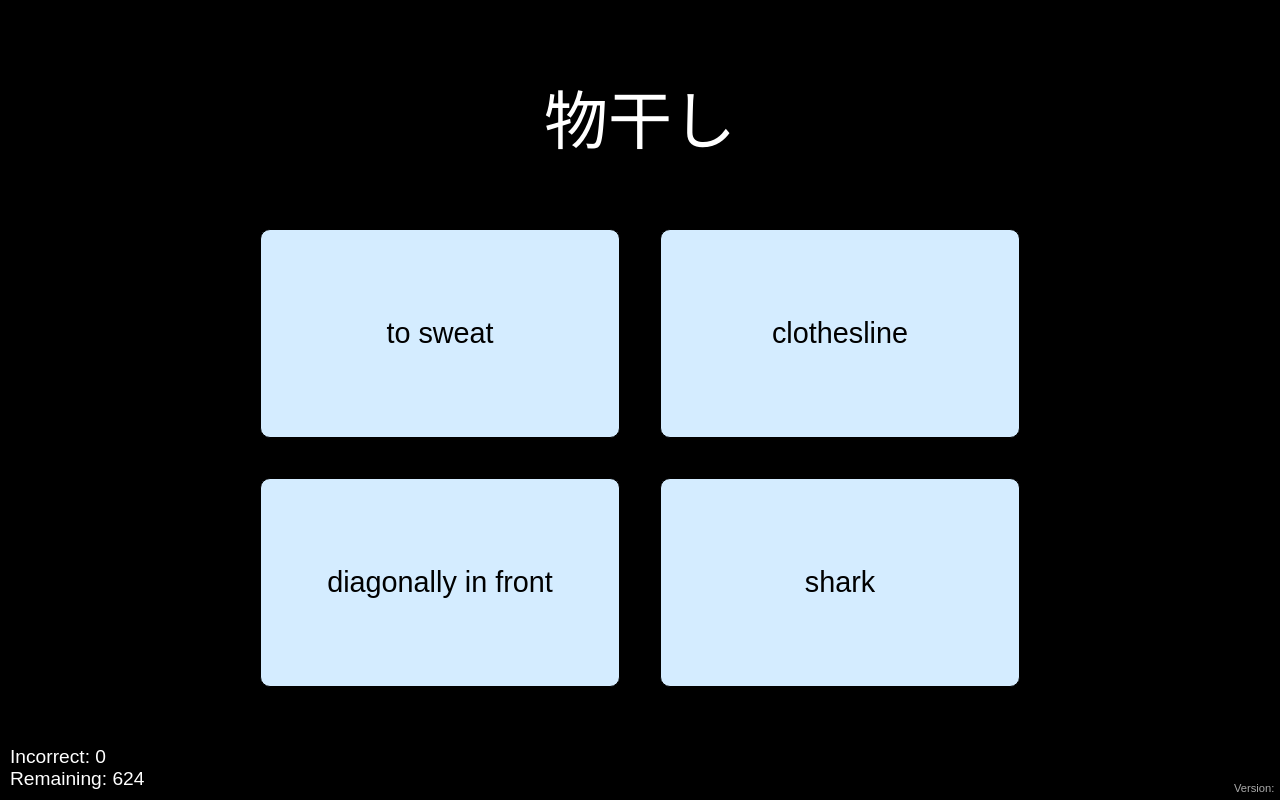
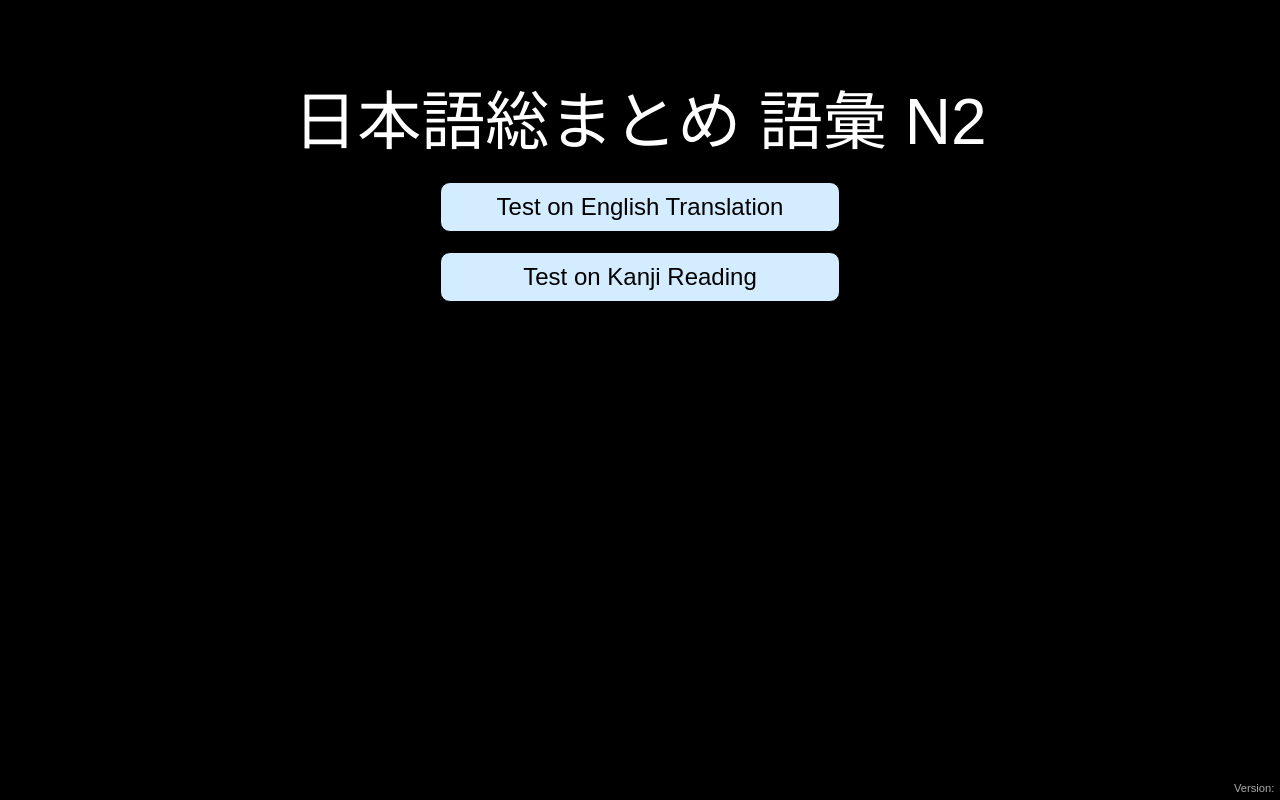
Before and after one commit to PureGero/jlpt-vocab-trainer, a React (Create React App) app: page / in a window 1280 px wide. Built offline with nearby package versions, Linux system fonts and the light colour scheme.

Commit message:
Add furigana mode

```diff
--- a/src/App.tsx
+++ b/src/App.tsx
@@ -2,6 +2,8 @@ import styled from 'styled-components';
 import Game, { GameVocab } from './Game';
 import fetchVocab from './vocab';
 import { useEffect, useState } from 'react';
+import GamemodeContext, { GamemodeContextType } from './GamemodeContext';
+import GamemodeSelector from './GamemodeSelector';
 
 const Version = styled.div`
   position: absolute;
@@ -18,6 +20,9 @@ interface AppProps {
 
 function App(props: AppProps) {
   const [vocabList, setVocabList] = useState<GameVocab[]>([]);
+  const [gamemode, setGamemode] = useState<GamemodeContextType>({
+    furiganaMode: null,
+  });
 
   const initVocab = async () => {
     const vocab = await fetchVocab();
@@ -43,7 +48,18 @@ function App(props: AppProps) {
 
   return (
     <div>
-      <Game vocab={vocabList} />
+      <GamemodeContext.Provider value={gamemode}>
+        {
+          vocabList.length === 0 ? (
+            <div>Loading...</div>
+          ) :
+          gamemode.furiganaMode == null ? (
+            <GamemodeSelector vocabList={vocabList} setVocabList={setVocabList} setGamemode={setGamemode} />
+          ) : (
+            <Game vocab={vocabList} />
+          )
+        }
+      </GamemodeContext.Provider>
       <Version>Version: {process.env.REACT_APP_GIT_SHA}</Version>
     </div>
   );
--- /dev/null
+++ b/src/GamemodeContext.tsx
@@ -0,0 +1,11 @@
+import { createContext } from "react";
+
+export interface GamemodeContextType {
+    furiganaMode: boolean | null;
+}
+
+const GamemodeContext = createContext<GamemodeContextType>({
+    furiganaMode: null,
+});
+
+export default GamemodeContext;
--- /dev/null
+++ b/src/GamemodeSelector.tsx
@@ -0,0 +1,124 @@
+import { useContext } from 'react';
+import { GameVocab } from './Game';
+import styled from 'styled-components';
+import GamemodeContext, { GamemodeContextType } from './GamemodeContext';
+import { Vocab } from './vocab';
+
+const Center = styled.div`
+  display: flex;
+  flex-direction: column;
+  justify-content: center;
+  margin: 70px auto 0;
+  max-width: 800px;
+
+  @media (max-width: 800px) {
+    padding: 15px;
+    margin: 0 auto 0;
+  }
+`;
+
+const Background = styled.div`
+  background-color: black;
+  width: 100%;
+  height: 100%;
+`;
+
+const Title = styled.div`
+  color: white;
+  font-size: 4em;
+  text-align: center;
+  padding: 0px;
+
+  @media (max-width: 800px) {
+    font-size: 3em;
+  }
+`;
+
+const ButtonContainer = styled.div`
+  display: flex;
+  margin: 20px 0;
+  justify-content: center;
+`;
+
+const Button = styled.button`
+  background-color: #d4ecff;
+  border: 1px solid black;
+  border-radius: 10px;
+  color: inherit;
+  font-size: 1.5em;
+  padding: 10px 20px;
+  max-width: 400px;
+  width: 100%;
+
+  &:hover {
+    background-color: #e4f7ff;
+    cursor: pointer;
+  }
+
+  @media (max-width: 400px) {
+    margin: 0 20px;
+  }
+`;
+
+interface GamemodeSelectorProps {
+  vocabList: GameVocab[];
+  setVocabList: (vocabList: GameVocab[]) => void;
+  setGamemode: (gamemode: GamemodeContextType) => void;
+}
+
+function GamemodeSelector(props: GamemodeSelectorProps) {
+  const gamemode = useContext(GamemodeContext);
+
+  const hasKanji = (word: string) => {
+    for (let i = 0; i < word.length; i++) {
+      if (word.charCodeAt(i) >= 0x4e00 && word.charCodeAt(i) <= 0x9faf) {
+        return true;
+      }
+    }
+    return false;
+  };
+
+  const removeVocabWithoutKanji = () => {
+    // Bye bye any word without kanji
+    props.setVocabList(props.vocabList.filter(vocab => hasKanji(vocab.vocab.word)));
+    props.vocabList.forEach(vocab => {
+      const list : Vocab[] = vocab.day;
+      for (let i = 0; i < list.length; i++) {
+        if (!hasKanji(list[i].word)) {
+          list.splice(i, 1);
+          i--;
+        }
+      }
+    });
+  }
+
+  const setFurigana = (furiganaMode: boolean) => () => {
+    if (furiganaMode) {
+      removeVocabWithoutKanji();
+    }
+
+    props.setGamemode({
+      furiganaMode,
+    });
+  };
+
+  return (
+    <Background>
+      <Center>
+        <Title>日本語総まとめ 語彙 N2</Title>
+        {
+          gamemode.furiganaMode == null ? (
+            <div>
+              <ButtonContainer><Button onClick={setFurigana(false)}>Test on English Translation</Button></ButtonContainer>
+              <ButtonContainer><Button onClick={setFurigana(true)}>Test on Kanji Reading</Button></ButtonContainer>
+            </div>
+          ) : (
+            <div>Why are you still here?</div>
+          )
+        }
+      </Center>
+    </Background>
+  );
+}
+
+export default GamemodeSelector;
--- a/src/Option.tsx
+++ b/src/Option.tsx
@@ -1,3 +1,5 @@
+import { useContext } from 'react';
+import GamemodeContext from './GamemodeContext';
 import { Vocab } from './vocab';
 import styled from 'styled-components';
 
@@ -41,6 +43,8 @@ interface OptionProps {
 }
 
 function Option(props: OptionProps) {
+  const gamemode = useContext(GamemodeContext);
+
   let color = '';
   if (props.correct != null && props.theAnswer) {
     color = '#74e800';
@@ -51,7 +55,7 @@ function Option(props: OptionProps) {
   return (
     <Container onClick={() => props.correct == null ? props.setCorrect(props.theAnswer) : null} style={ {backgroundColor: color} }>
       <Answer>&nbsp;</Answer>
-      { props.vocab.translation }
+      { gamemode.furiganaMode ? props.vocab.furigana : props.vocab.translation }
       { props.correct != null && !props.theAnswer ? <Answer>{ props.vocab.word }</Answer> : <Answer>&nbsp;</Answer> }
     </Container>
   );
--- a/src/Round.tsx
+++ b/src/Round.tsx
@@ -1,7 +1,8 @@
-import { useEffect, useState } from 'react';
+import { useContext, useEffect, useState } from 'react';
 import { RoundInfo } from './Game';
 import styled from 'styled-components';
 import Options from './Options';
+import GamemodeContext from './GamemodeContext';
 
 const Center = styled.div`
   display: flex;
@@ -101,6 +102,8 @@ interface RoundProps {
 function Round(props: RoundProps) {
   const [correct, setCorrect] = useState<boolean | null>(null);
 
+  const gamemode = useContext(GamemodeContext);
+
   useEffect(() => {
     setCorrect(null);
   }, [props.roundInfo]);
@@ -129,7 +132,7 @@ function Round(props: RoundProps) {
     <Background>
       <Center>
         <Word>{props.roundInfo.vocab?.vocab.word}</Word>
-        <Furigana>{correct != null ? props.roundInfo.vocab?.vocab.furigana : '\u00A0'}</Furigana>
+        <Furigana>{correct != null ? (gamemode.furiganaMode ? props.roundInfo.vocab?.vocab.translation : props.roundInfo.vocab?.vocab.furigana) : '\u00A0'}</Furigana>
 
         <Options options={props.roundInfo.options} correctOption={props.roundInfo.vocab?.vocab} setCorrect={correct => {
           if (!correct) {
```
